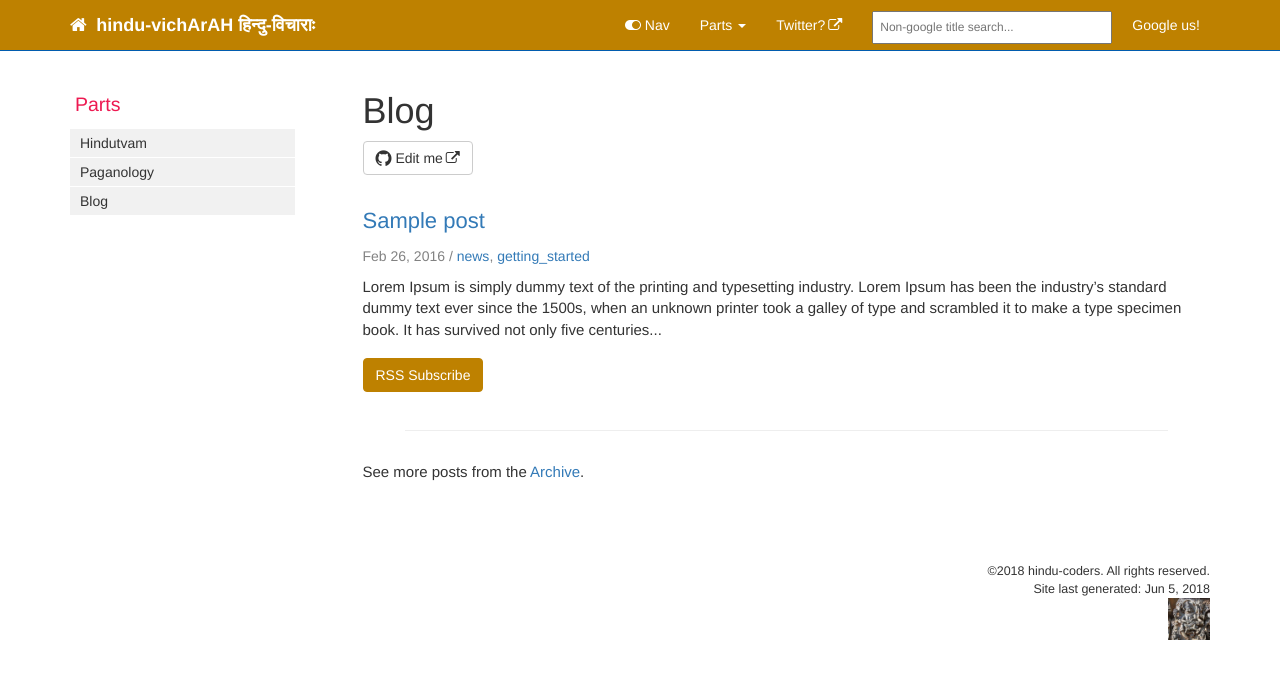
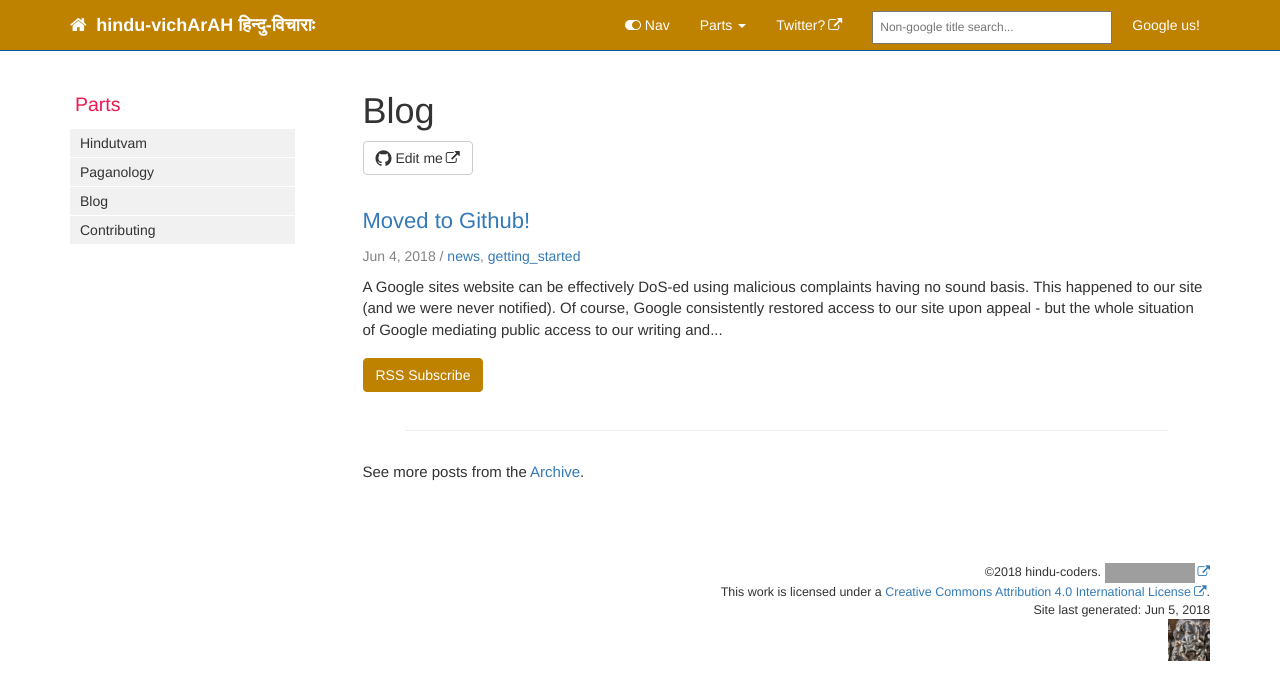
Before and after one commit to somasushma/hindutva.github.io, a Jekyll site: the page built from blog/index.html, in a window 1280 px wide. Shown: the top 700 px of the page. Built offline with Jekyll 4.4.1, drawn with Linux system fonts in a browser that asks for light colours; nearby versions of some CDN libraries; comment, search, counter and statistics services are not loaded; grey boxes are pictures that could not be loaded.

Commit message:
Add contribution guidelines, license.

```diff
--- a/_data/sidebars/home_sidebar.yml
+++ b/_data/sidebars/home_sidebar.yml
@@ -8,3 +8,5 @@ contents:
     url: /paganology/introduction.html
   - title: Blog
     url: /blog/index.html
+  - title: Contributing
+    url: /contributing.html
--- a/_includes/footer.html
+++ b/_includes/footer.html
@@ -1,7 +1,7 @@
 <footer>
             <div class="row">
                 <div class="col-lg-12 footer">
-               &copy;{{ site.time | date: "%Y"  }} {{site.company_name}}. All rights reserved. <br />
+               &copy;{{ site.time | date: "%Y"  }} {{site.company_name}}. <a rel="license" href="http://creativecommons.org/licenses/by/4.0/"><img alt="Creative Commons License" style="border-width:0" src="https://i.creativecommons.org/l/by/4.0/80x15.png" /></a><br />This work is licensed under a <a rel="license" href="http://creativecommons.org/licenses/by/4.0/">Creative Commons Attribution 4.0 International License</a>.<br />
 {% if page.last_updated %}<span>Page last updated:</span> {{page.last_updated}}<br/>{% endif %} Site last generated: {{ site.time | date: "%b %-d, %Y"  }} <br />
 <p><img src="{{site.baseurl | append: "/images/company_logo_big.png"}}" alt="Logo"/  height="42" width="42"></p>
                 </div>
--- a/_posts/2016-02-26-sample-post-jekyll.md
+++ /dev/null
@@ -1,8 +0,0 @@
----
-title:  "Sample post"
-published: true
-summary: "This is some summary frontmatter for my sample post."
-tags: [news, getting_started]
----
-
-Lorem Ipsum is simply dummy text of the printing and typesetting industry. Lorem Ipsum has been the industry's standard dummy text ever since the 1500s, when an unknown printer took a galley of type and scrambled it to make a type specimen book. It has survived not only five centuries
--- /dev/null
+++ b/_posts/2018-06-04-moved-to-github.md
@@ -0,0 +1,10 @@
+---
+title:  "Moved to Github!"
+published: true
+summary: "Moved out of google sites in response to DOS attack."
+tags: [news, getting_started]
+---
+
+A Google sites website can be effectively DoS-ed using malicious complaints having no sound basis. This happened to our site (and we were never notified). Of course, Google consistently restored access to our site upon appeal - but the whole situation of Google mediating public access to our writing and brain-dead monkeys being able to kill access to our site was bothersome.
+
+Hence we moved our data and site to <https://hindutva.github.io/> . Contributions are welcome!
```
Also changed, not shown: contributing.md (+4 -2 lines).
